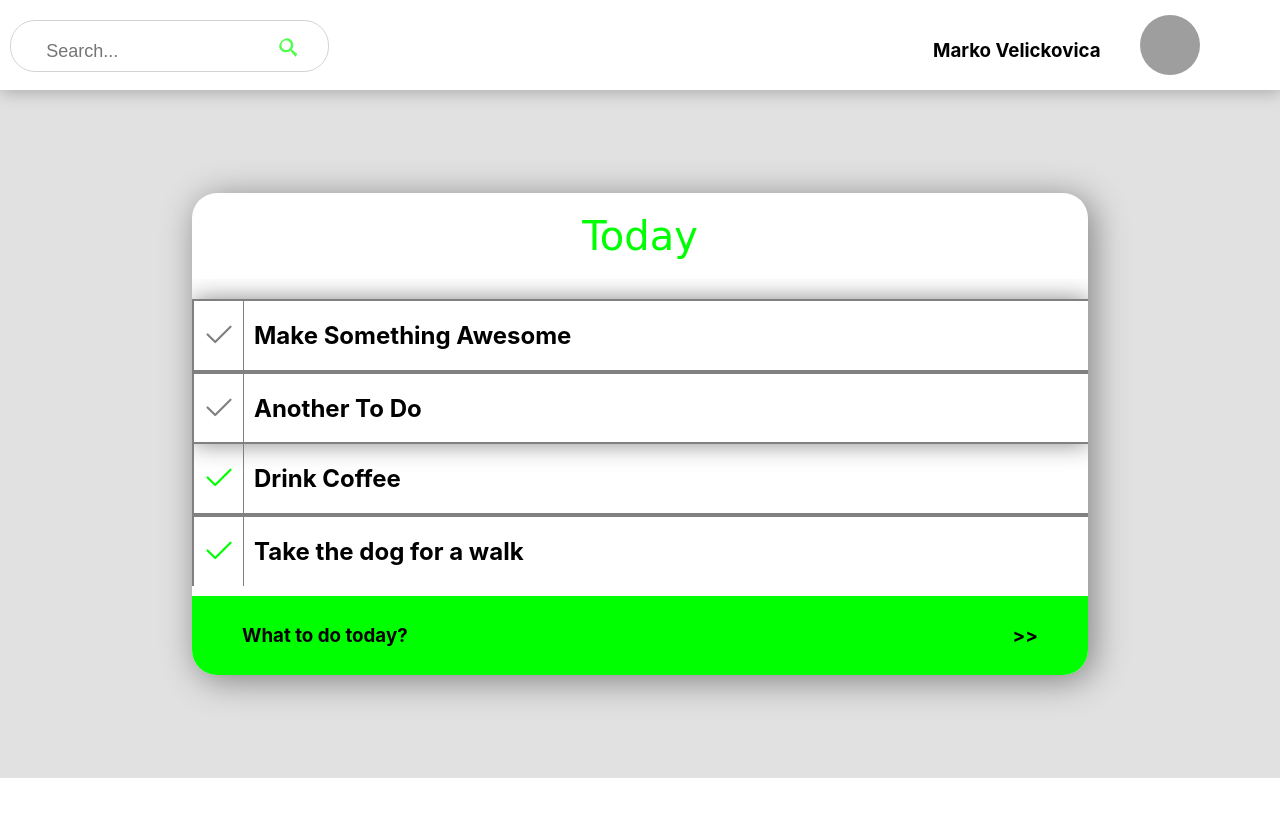
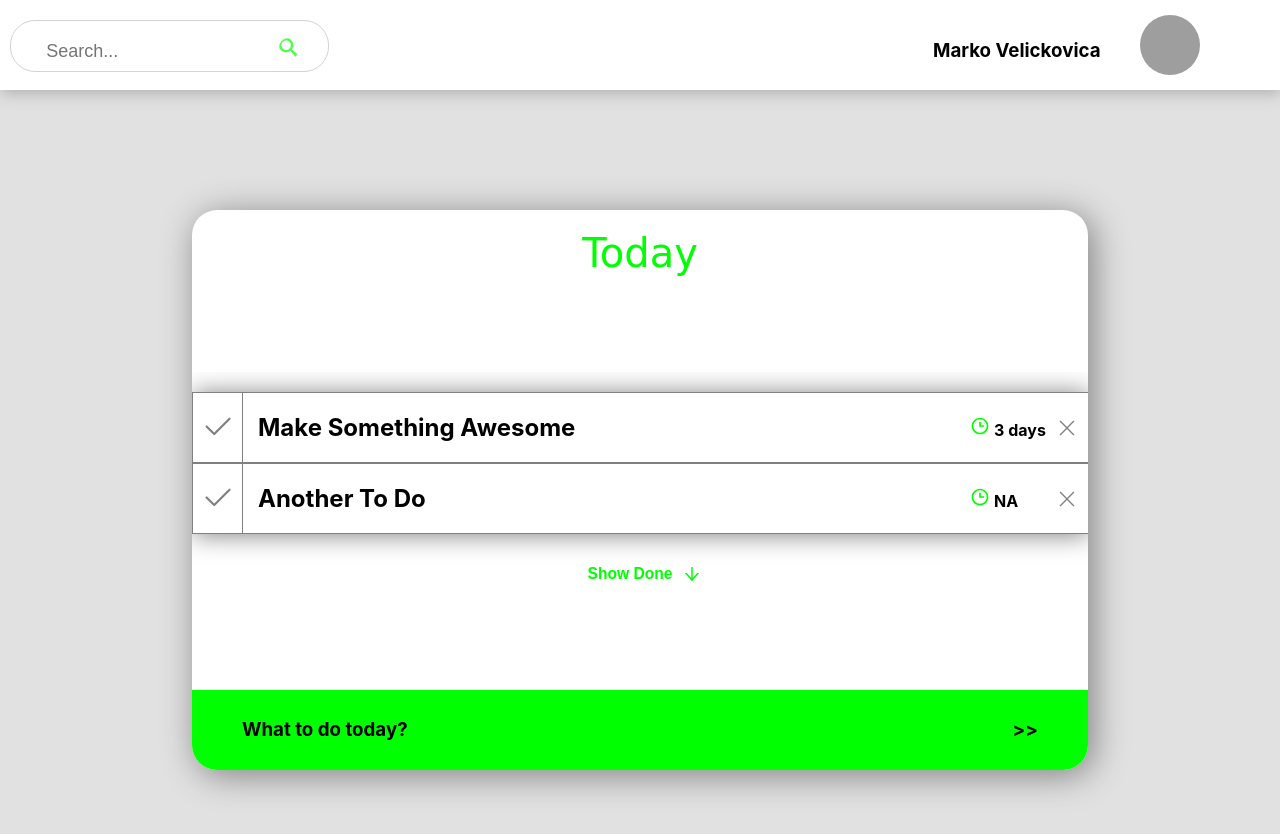
Before and after one commit to rganapathykarthikeyan/To-Do-List-React, a React (Create React App) app: page / in a window 1280 px wide. Shown: the top 834 px of the page. Before the commit the page ends 800 px from the top, so only its background shows below. Built offline with nearby package versions, Linux system fonts and the light colour scheme; grey boxes are pictures that could not be loaded.

Commit message:
Done/NotDone checked

```diff
--- a/src/App.css
+++ b/src/App.css
@@ -1,5 +1,6 @@
 .App {
   text-align: center;
+
 }
 
 .App-logo {
--- a/src/components/Item/DoneItem.css
+++ b/src/components/Item/DoneItem.css
@@ -34,4 +34,19 @@ i{
     display: inherit;
     align-items: center;
     padding-left: 10px;
+    flex:10;
 }
+
+#end{
+    display: inherit;
+    align-items: center;
+    flex:1;
+    color: gray;
+}
+
+#del{
+    color: gray;
+    background: transparent;
+    border: 1px transparent;
+    cursor: pointer;
+}
--- a/src/components/Item/DoneItem.js
+++ b/src/components/Item/DoneItem.js
@@ -1,15 +1,24 @@
 import React from "react";
-import { BsCheck2 } from 'react-icons/bs';
+import { BsCheck2, BsTrash } from 'react-icons/bs';
 import './DoneItem.css'
 
 
+
 const DoneItem = (props) => {
-    console.log(props);
+
+    const ChangeDoneState = () => {
+        props.OnDone(props.id)
+        console.log(props.id)
+    }
+
     return(
         <form id="ItemContainer">
-            <button id="doneTick"><BsCheck2 size={35}/></button>
+            <button id="doneTick" type="button" onClick={ChangeDoneState}><BsCheck2 size={35}/></button>
             <div id="title">
-            <h2>{props.item.title}</h2>
+            <h2>{props.title}</h2>
+            </div>
+            <div id="end">
+                <button id="del"><BsTrash size={20}/></button>
             </div>
         </form>
     )
--- a/src/components/Item/NotDoneItem.css
+++ b/src/components/Item/NotDoneItem.css
@@ -29,9 +29,28 @@ i{
     cursor: pointer;
 }
 
-#title{
+#titles{
     width: auto;
     display: inherit;
     align-items: center;
-    padding-left: 10px;
+    padding-left: 15px;
+    flex: 6;
 }
+
+#endl{
+    display: flex;
+    align-items: center;
+    justify-content: space-between;
+    flex: 1;
+}
+
+#delete{
+    display: flex;
+    align-items: center;
+    margin-right: 5px;
+    background-color: transparent;
+    border: 0.5px solid transparent;
+    color: gray;
+    cursor: pointer;
+
+}
--- a/src/components/Item/NotDoneItem.js
+++ b/src/components/Item/NotDoneItem.js
@@ -1,13 +1,24 @@
 import React from "react";
 import './NotDoneItem.css'
 import { BsCheck2 } from 'react-icons/bs';
+import {BiTime} from 'react-icons/bi';
+import {RxCross1} from 'react-icons/rx';
 
 const NotDoneItem = (props) => {
+
+    const ChangeDoneState = () => {
+        props.OnDone(props.id)
+        console.log(props.id)
+    }
     return(
         <form id="ItemContainer">
-            <button id="Ticks"><BsCheck2 size={35}/></button>
-            <div id="title">
-            <h2>{props.item.title}</h2>
+            <button id="Ticks" type="button" onClick={ChangeDoneState}><BsCheck2 size={35}/></button>
+            <div id="titles">
+            <h2>{props.title}</h2>
+            </div>
+            <div id="endl">
+                <h4><BiTime size={20} style={{color:'lime'}}/>  {props.deadline} </h4>
+                <button id="delete"><RxCross1 size={20}/></button>
             </div>
         </form>
     )
--- a/src/components/ListItems.css
+++ b/src/components/ListItems.css
@@ -1,10 +1,16 @@
 #wholeContain {
     background-color: rgba(205, 204, 204, 0.592);
     display: flex;
-    height: 86vh;
+    height: 100vh;
     align-items: center;
     justify-content: center;
+    scrollbar-width: none;
+    -ms-overflow-style: none;
+    overflow: scroll;
+}
 
+#wholeContain::-webkit-scrollbar {
+    display: none;
 }
 
 #container{
--- a/src/components/ListToDoItems.css
+++ b/src/components/ListToDoItems.css
@@ -5,7 +5,7 @@
     overflow:scroll;
     scrollbar-width: none;
     -ms-overflow-style: none;
-    padding: 10px 0 10px 0 ;
+    padding: 10px 0 0 0 ;
 
 }
 
@@ -21,7 +21,7 @@
     overflow:scroll;
     scrollbar-width: none;
     -ms-overflow-style: none;
-
+    background-color: rgba(186, 186, 186, 0.09);
 
 }
 #gap{
@@ -47,3 +47,33 @@
 #notDoneList::-webkit-scrollbar {
     display: none;
 }
+
+#showDone{
+    color: lime;
+    background-color: transparent;
+    border-top: 0.5px black;
+    border-left: 0.5px transparent;
+    border-right: transparent;
+    border-bottom: transparent;
+    padding: 5px;
+    cursor: pointer;
+}
+
+#trigger {
+    color: lime;
+    background-color: transparent;
+    display: flex;
+    align-items: center;
+    justify-content: center;
+}
+
+#noPending {
+    color: lime;
+    display: flex;
+    align-items: center;
+    justify-content: center;
+    height: 100%;
+    font-size: larger;
+    font-weight: bold;
+    padding: 15px;
+}
--- a/src/components/ListToDoItems.js
+++ b/src/components/ListToDoItems.js
@@ -1,32 +1,58 @@
-import React from "react"
-import ToDoItem from "./ToDoItem";
+import React, { useState } from "react"
 import './ListToDoItems.css'
+import {AiOutlineArrowUp, AiOutlineArrowDown} from 'react-icons/ai'
+import DoneItem from "./Item/DoneItem";
+import NotDoneItem from "./Item/NotDoneItem";
 
 const ListToDoItems = (props) => {
     const doneitems = props.itemlist.itemlist.filter((item) => item.done);
     const notdoneitems = props.itemlist.itemlist.filter((item) => !item.done);
+    const [showdone,ChangeShowdone] = useState(false);
+    const changeshowstate = () => {
+        ChangeShowdone(!showdone);
+    }
+    const [refresh, onrefresh] = useState(false);
+    const changeDoneState = (prop) => {
+        console.log(prop);
+        for (let i = 0; i < props.itemlist.itemlist.length; i++) {
+            if(props.itemlist.itemlist[i].id === prop){
+                props.itemlist.itemlist[i].done = !props.itemlist.itemlist[i].done;
+            }
+        }
+        onrefresh(!refresh);
+    }
+
+    console.log(doneitems.length);
+    console.log(notdoneitems.length);
+
     return(
         <div id="ListContainer">
             <div id ="notDoneList">
-            {notdoneitems.map((item) => (
-                <ToDoItem
+            {(notdoneitems.length === 0) ? <div id="noPending">All Items Done - No Pending </div>:
+            notdoneitems.map((item) => (
+                <NotDoneItem
                     key={item.id}
+                    id={item.id}
                     title={item.title}
                     deadline={item.deadline}
                     done={item.done}
+                    OnDone={changeDoneState}
                 />
             ))}
             </div>
-            <div id ="doneList">
-            {doneitems.map((item) => (
-                <ToDoItem
+            {showdone ? <div id ="doneList">
+            {(doneitems.length === 0) ? <div id="noPending">No Items Done</div>: doneitems.map((item) => (
+                <DoneItem
                     key={item.id}
+                    id={item.id}
                     title={item.title}
                     deadline={item.deadline}
                     done={item.done}
+                    OnDone={changeDoneState}
                 />
             ))}
-            </div>
+            </div> : <div></div>}
+            <button id="showDone" onClick={changeshowstate}>{showdone ? <div id="trigger"><h3>Don't Show Done</h3><AiOutlineArrowUp size={20}/></div>: <div id="trigger"><h3>Show Done</h3><AiOutlineArrowDown size={20}/></div> }</button>
         </div>
     )
 }
--- a/src/components/ToDoItem.css
+++ /dev/null
@@ -1,6 +0,0 @@
-#ItemContainer{
-    background-color: transparent;
-    margin: 0;
-    padding: 0;
-
-}
--- a/src/components/ToDoItem.js
+++ /dev/null
@@ -1,15 +0,0 @@
-import React from "react";
-import DoneItem from "./Item/DoneItem";
-import NotDoneItem from "./Item/NotDoneItem";
-import './ToDoItem.css'
-
-const ToDoItem = (props) => {
-
-    return(
-        <div id="ItemContainer">
-            {props.done ? <DoneItem item={props}/>: <NotDoneItem item={props}/>}
-        </div>
-    )
-}
-
-export default ToDoItem;
```
